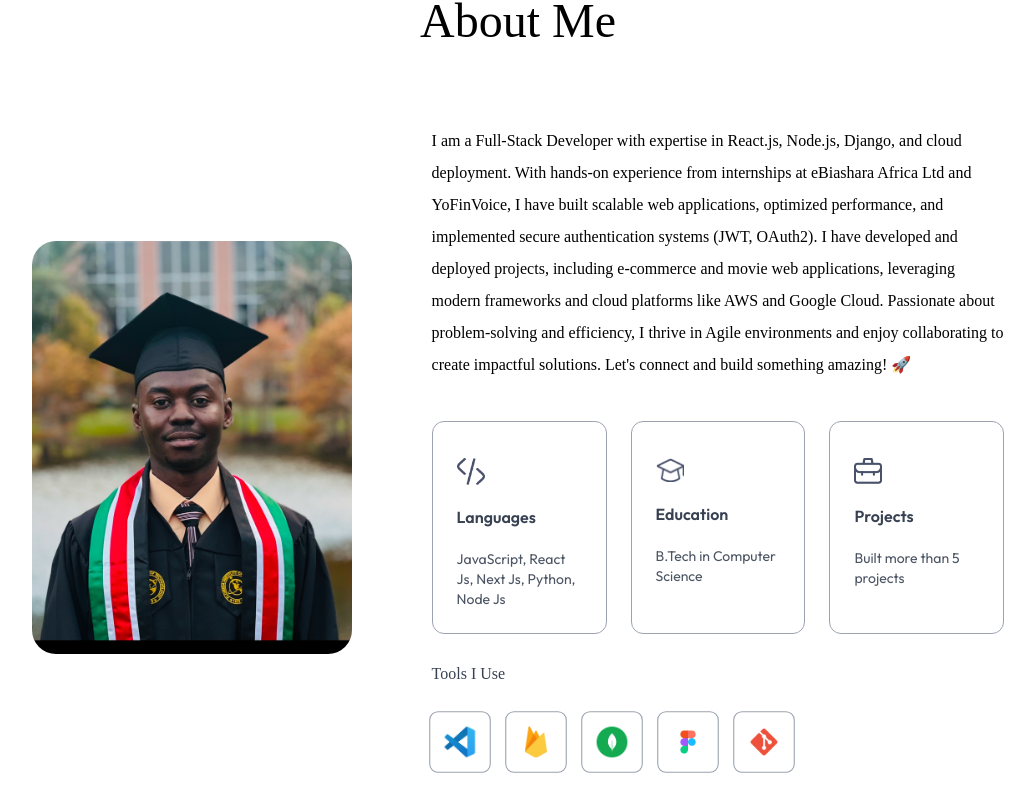
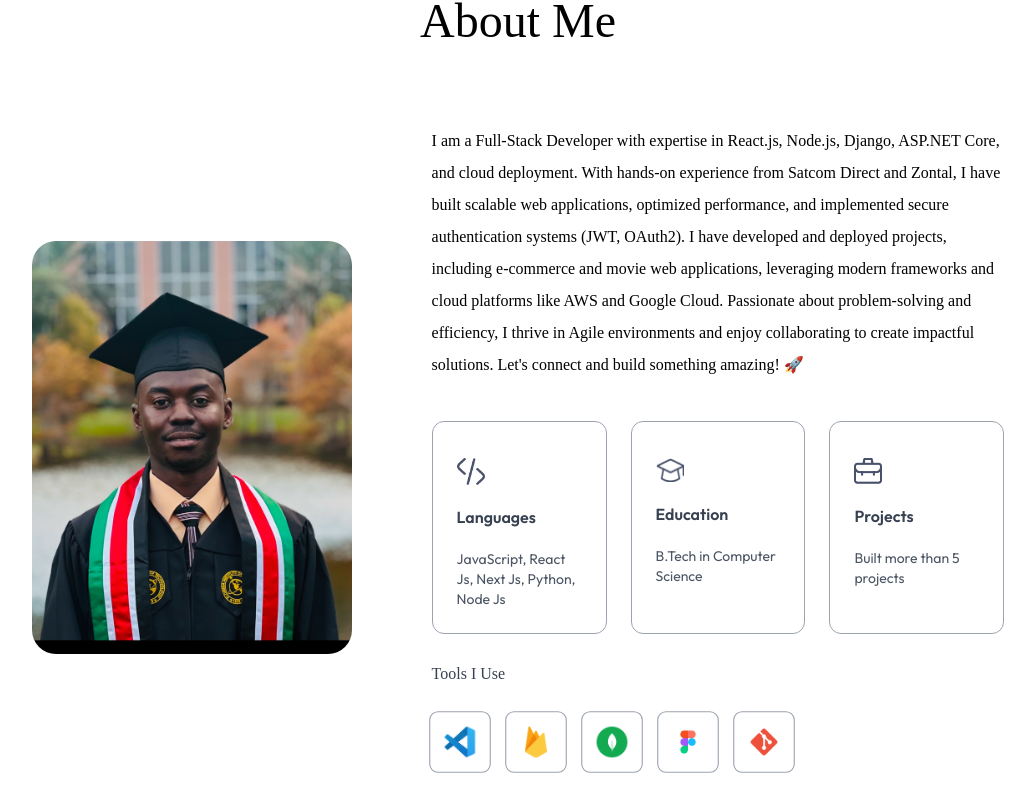
Before and after one commit to ottyze/my-portfolio, a Next.js app: page / in a window 1280 px wide. Shown: the part 879-1690 px from the top of the page, without its empty margins (122-1157 px from the left). Built offline with nearby package versions, Linux system fonts and the light colour scheme; no server answers; a web font is replaced by a local one.

Commit message:
Update About.jsx
updated work experience companies

```diff
--- a/app/components/About.jsx
+++ b/app/components/About.jsx
@@ -27,7 +27,7 @@ const About = ({isDarkMode}) => {
         initial={{opacity: 0}} whileInView={{opacity: 1}} transition={{duration: 0.6, delay:0.8}}
         className='flex-1'>
             <p className='mb-10 max-w-2xl font-Ovo'>
-            I am a Full-Stack Developer with expertise in React.js, Node.js, Django, and cloud deployment. With hands-on experience from internships at eBiashara Africa Ltd and YoFinVoice, I have built scalable web applications, optimized performance, and implemented secure authentication systems (JWT, OAuth2).
+            I am a Full-Stack Developer with expertise in React.js, Node.js, Django, ASP.NET Core, and cloud deployment. With hands-on experience from Satcom Direct and Zontal, I have built scalable web applications, optimized performance, and implemented secure authentication systems (JWT, OAuth2).
             I have developed and deployed projects, including e-commerce and movie web applications, leveraging modern frameworks and cloud platforms like AWS and Google Cloud. Passionate about problem-solving and efficiency, I thrive in Agile environments and enjoy collaborating to create impactful solutions.
             Let's connect and build something amazing! 🚀
             </p>
```
